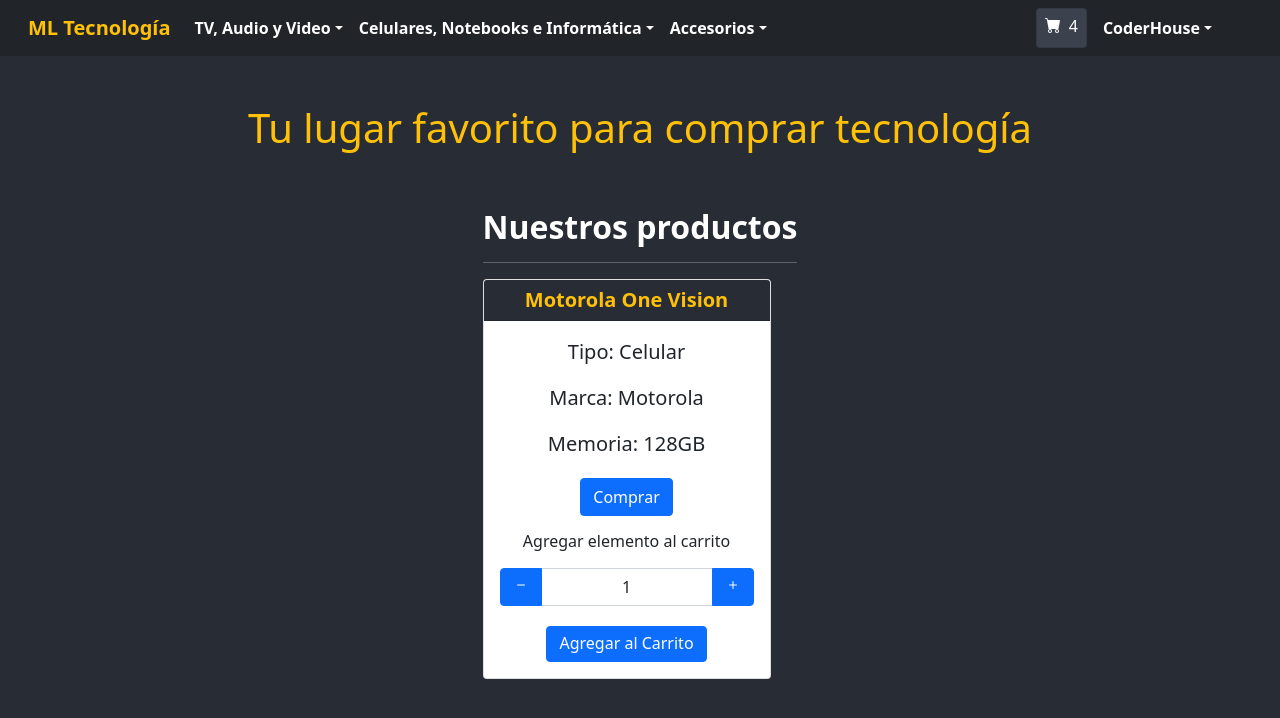
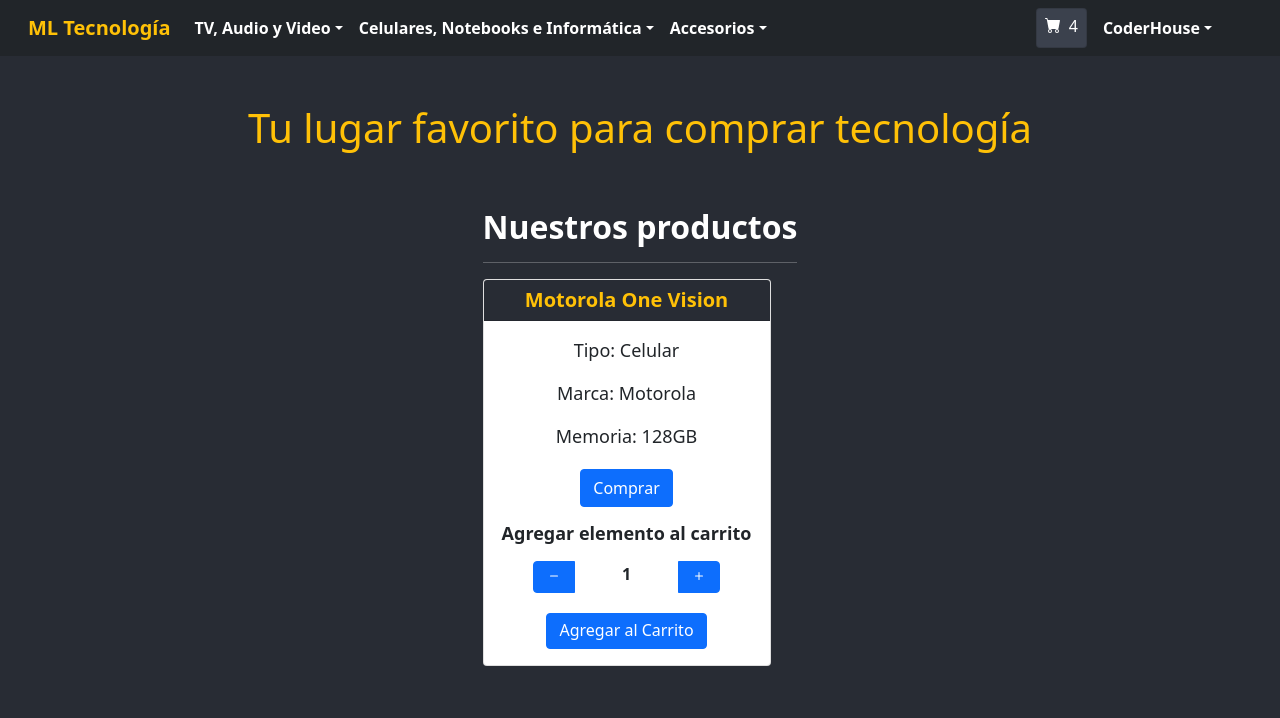
Before and after one commit to Macalui00/ml-tecnologia, a React (Create React App) app: page / in a window 1280 px wide. Shown: the top 718 px of the page. Built offline with nearby package versions, Linux system fonts and the light colour scheme.

Commit message:
Correcciones ItemCount

```diff
--- /dev/null
+++ b/src/components/ItemCount/ItemCount.css
@@ -0,0 +1,3 @@
+h3{
+    font-size: 18px !important;
+}
--- a/src/components/Counter/Counter.js
+++ b/src/components/ItemCount/ItemCount.js
@@ -1,16 +1,16 @@
-import './Counter.css';
+import './ItemCount.css';
 import { useState, useEffect } from "react";
 import { InputGroup, Button, FormControl } from "react-bootstrap";
 import { BsPlus, BsDash } from "react-icons/bs";
 
-const Counter = ({stock = 4}) => {
+const ItemCount = ({stock = 4, inicial = 1}) => {
 
-    let [contador, setContador] = useState(1);
+    let [contador, setContador] = useState(inicial);
 
     const incrementar = () => {
         if (stock > contador) {
             setContador(contador + 1);
-        }
+        } else {alert("Lo sentimos, no hay más stock")}
     }
 
     const decrementar = () => {
@@ -21,16 +21,12 @@
 
     return (
         <div className="mt-3">
-            <h4 className="text-dark mb-3">Agregar elemento al carrito</h4>
-            <InputGroup className="mb-3">
+            <h3 className="text-dark fw-bold mb-3">Agregar elemento al carrito</h3>
+            <InputGroup className="mb-3 d-flex justify-content-center">
                 <Button variant="primary" id="button-decrementar" className="pt-0" onClick={decrementar}>
                     <BsDash color='white'/>
                 </Button>
-                <FormControl className="text-center"
-                    aria-label="Incrementador/decrementador de cantidad de items"
-                    aria-describedby="basic-addon1"
-                    value={contador}
-                />
+                <h4 className='text-dark fw-bold ps-5 pe-5 mb-0 pt-1'>{contador}</h4>
                 <Button variant="primary" id="button-incrementar" className="pt-0" onClick={incrementar}>
                     <BsPlus color='white'/>
                 </Button>
@@ -42,4 +38,4 @@
     )
 }
 
-export default Counter
+export default ItemCount
--- a/src/components/ItemListContainer/ItemListContainer.css
+++ b/src/components/ItemListContainer/ItemListContainer.css
@@ -3,7 +3,7 @@
 }
 
 .detalle{
-    font-size: 20px;
+    font-size: 18px;
 }
 
 .card-header{
--- a/src/components/ItemListContainer/ItemListContainer.js
+++ b/src/components/ItemListContainer/ItemListContainer.js
@@ -1,6 +1,6 @@
 import './ItemListContainer.css';
 import { Card, Button } from 'react-bootstrap';
-import Counter from '../Counter/Counter';
+import ItemCount from '../ItemCount/ItemCount';
 import { useState } from 'react';
 
 const ItemListContainer = ({producto}) => {
@@ -24,7 +24,7 @@
                     </ul>
                     <Button variant="primary" onClick={mostrarCounter}>Comprar</Button>
                     {
-                        mostrar ? <Counter stock={1}/> : <div></div>
+                        mostrar ? <ItemCount stock={4} inicial={1}/> : <div></div>
                     }
                 </Card.Body>
             </Card>
```
Also changed, not shown: src/components/Counter/Counter.css (deleted).
